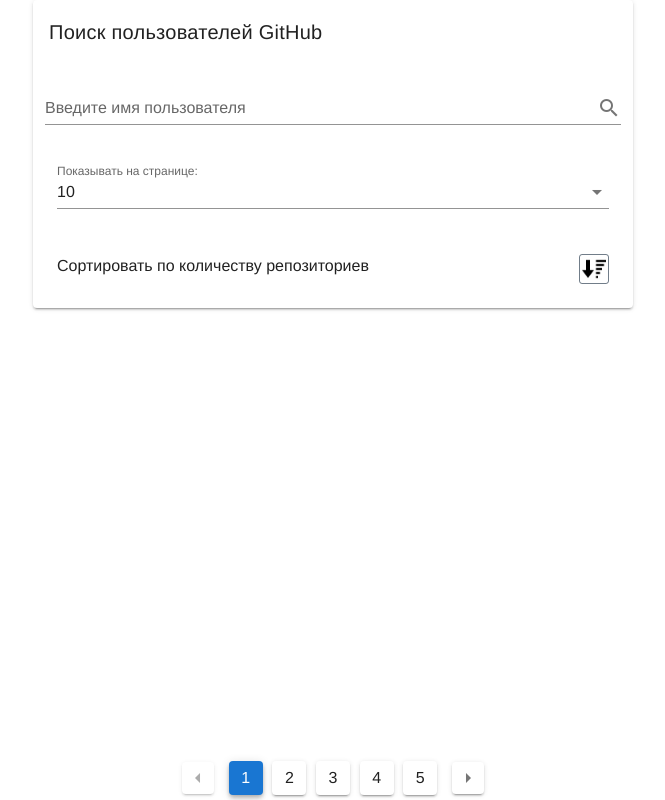
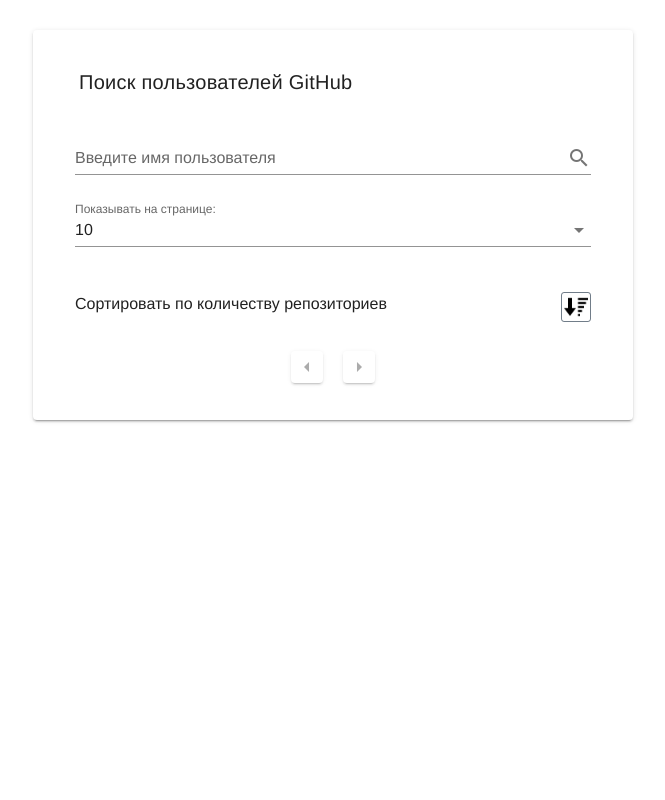
Before and after one commit to Decidophobia/user-search-vue-app, a Vue app: page / in a window 1280 px wide. Shown: the whole page, without its empty margins (307-972 px from the left). Built offline with nearby package versions, Linux system fonts and the light colour scheme.

Commit message:
pagination in search component, new getter 4 total results

```diff
--- a/src/App.vue
+++ b/src/App.vue
@@ -4,7 +4,7 @@
       <Search />
       <user-list />
       <v-spacer />
-      <Pagination />
+      <!-- <Pagination /> -->
     </v-app>
   </div>
 </template>
--- a/src/components/Pagination.vue
+++ b/src/components/Pagination.vue
@@ -1,7 +1,7 @@
 <template>
-  <div class="text-center">
+  <div class="text-center" @click="onClick($event)">
     <v-pagination
-       v-model="currentPage"
+      v-model="currentPage"
       :length="5"
       prev-icon="mdi-menu-left"
       next-icon="mdi-menu-right"
@@ -12,12 +12,16 @@
 <script>
 export default {
   name: 'Pagination',
-     data() {
+  data() {
     return {
-      currentPage: 1
-    }
-   },
-
-  }
-
+      currentPage: 1,
+    };
+  },
+  methods: {
+    onClick(e) {
+      this.currentPage = +e.target.innerText
+      console.log('click' ,this.currentPage);
+    },
+  },
+};
 </script>
--- a/src/components/Search.vue
+++ b/src/components/Search.vue
@@ -1,10 +1,8 @@
 <template>
-  <!-- test vuetify -->
-  <v-card>
+  <v-card class="card-container">
     <v-card-title>
       Поиск пользователей GitHub
     </v-card-title>
-    <v-spacer />
     <v-col>
       <v-text-field
         v-model="inputValue"
@@ -13,11 +11,11 @@
         label="Введите имя пользователя"
         single-line
         hide-details
-      ></v-text-field>
+      >
+      </v-text-field>
     </v-col>
-    <v-spacer />
+
     <div class="search-panel_sort-btn">
-      <v-container>
       <v-col>
         <v-select
           v-model="itemsPerPage"
@@ -38,16 +36,24 @@
           />
         </div>
       </v-col>
-      </v-container>
     </div>
-
+    <!-- тест пагинации -->
+    <v-spacer />
+    <v-col>
+      <div class="text-center" @click="onSubmit()">
+        <v-pagination
+          v-model="pageNumber"
+          :length="culcPaginationLength"
+          prev-icon="mdi-menu-left"
+          next-icon="mdi-menu-right"
+        ></v-pagination>
+      </div>
+    </v-col>
   </v-card>
-
-
 </template>
 
 <script>
-import { mapActions } from 'vuex';
+import { mapActions, mapGetters } from 'vuex';
 
 export default {
   name: 'Search',
@@ -62,11 +68,41 @@
       pageNumber: 1,
       //sort btn img
       sortImg: '/src/img/sort-desc.png',
+      //pagination
+      paginationLength: 10,
     };
+  },
+  watch: {
+    async itemsPerPage() {
+      if (this.inputValue) {
+        await this.fetchGetUsers({
+          name: this.inputValue,
+          sortType: this.sortType,
+          order: this.order,
+          itemsPerPage: this.itemsPerPage,
+          pageNumber: this.pageNumber,
+        });
+      }
+    },
+  },
+  computed: {
+    ...mapGetters({
+      getTotalResults: 'users/getTotalResults',
+    }),
+    culcPaginationLength() {
+      this.paginationLength = Math.ceil(
+        this.getTotalResults / this.itemsPerPage
+      );
+      console.log(
+        'total:' + this.getTotalResults,
+        'length:' + this.paginationLength
+      );
+
+      return this.paginationLength;
+    },
   },
   methods: {
     ...mapActions('users', ['fetchGetUsers']),
-
     async onSubmit() {
       await this.fetchGetUsers({
         name: this.inputValue,
@@ -91,6 +127,11 @@
 </script>
 
 <style scoped>
+.card-container {
+  padding: 20px 30px;
+  margin-top: 30px;
+  margin-bottom: 30px;
+}
 .search-panel_sort-btn_img {
   display: flex;
   justify-content: space-between;
--- a/src/store/modules/users.js
+++ b/src/store/modules/users.js
@@ -1,17 +1,19 @@
 import mutations from '../mutations';
 import api from '../../plugins/axios';
 
-const { GET_USERS, SET_USERS } = mutations;
+const { GET_USERS, SET_USERS, GET_TOTAL_RESULTS } = mutations;
 
 const usersStore = {
   namespaced: true,
   state: {
     users: null,
     usersPrev: [],
+    totalResults: 0,
   },
   getters: {
     getUsers: (state) => state.users,
     getUsersPrev: (state) => state.usersPrev,
+    getTotalResults: (state) => state.totalResults,
   },
   mutations: {
     [GET_USERS](state, value) {
@@ -20,18 +22,23 @@
     [SET_USERS](state, value) {
       state.usersPrev = value;
     },
+    [GET_TOTAL_RESULTS](state, value) {
+      state.totalResults = value;
+    },
   },
   actions: {
     async fetchGetUsers(
       { commit },
       { name, sortType, order, itemsPerPage, pageNumber }
     ) {
-      const {
-        data: { items: users },
+      let {
+        data: { items: users, total_count: totalResults },
       } = await api.get(
         `search/users?q=${name} in:login&sort=${sortType}&order=${order}&per_page=${itemsPerPage}&page=${pageNumber}`
       );
+      if (totalResults > 1000) totalResults = 1000;
       commit(GET_USERS, users);
+      commit(GET_TOTAL_RESULTS, totalResults);
       const usersPrev = users.map((user) => {
         return {
           avatar: user.avatar_url,
--- a/src/store/mutations.js
+++ b/src/store/mutations.js
@@ -1,4 +1,5 @@
-export default{
+export default {
   GET_USERS: 'GET_USERS',
-  SET_USERS: 'SET_USERS'
-}
+  SET_USERS: 'SET_USERS',
+  GET_TOTAL_RESULTS: 'GET_TOTAL_RESULTS'
+};
```
Lines whose indentation alone changed are shown as unchanged.
